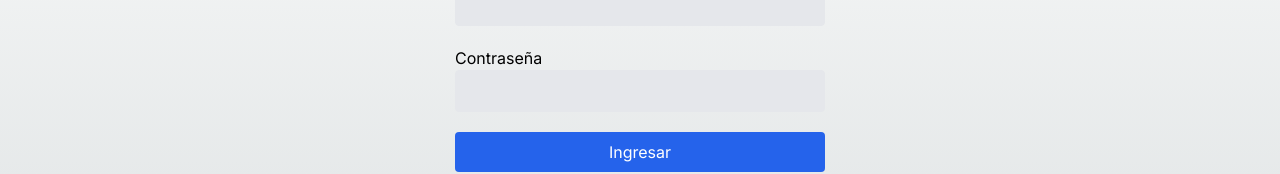
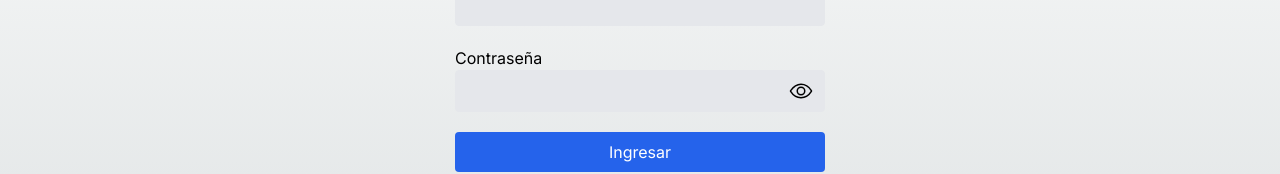
Before and after one commit to codewithleader/teslo-shop-nextjs14, a Next.js app: page /auth/login in a window 1280 px wide. Shown: the part 308-482 px from the top of the page. Built offline with nearby package versions, Linux system fonts and the light colour scheme.

Commit message:
LoginForm login auth.config.ts

```diff
--- a/src/actions/auth/login.ts
+++ b/src/actions/auth/login.ts
@@ -21,6 +21,7 @@ export async function authenticate(
           return 'Something went wrong.';
       }
     }
+    console.error(error);
     // throw error;
   }
 }
--- a/src/app/auth/login/ui/LoginForm.tsx
+++ b/src/app/auth/login/ui/LoginForm.tsx
@@ -1,10 +1,13 @@
 'use client';
 
+import { useState } from 'react';
+import { useFormState } from 'react-dom';
+import { IoEyeOffOutline, IoEyeOutline } from 'react-icons/io5';
 import { authenticate } from '@/actions';
-import { useFormState } from 'react-dom';
 
 export const LoginForm = () => {
   const [state, dispatch] = useFormState(authenticate, undefined);
+  const [isEyeOpen, setIsEyeOpen] = useState(true);
   console.log('LoginForm.tsx:', { state });
   return (
     <form action={dispatch} className="flex flex-col">
@@ -16,11 +19,25 @@ export const LoginForm = () => {
       />
 
       <label htmlFor="email">Contraseña</label>
-      <input
-        className="px-5 py-2 border bg-gray-200 rounded mb-5"
-        type="password"
-        name="password"
-      />
+      <div className="relative flex items-center mb-5">
+        <input
+          className="px-5 py-2 border bg-gray-200 rounded w-full pr-10"
+          type={isEyeOpen ? 'text' : 'password'}
+          name="password"
+        />
+        <button
+          type="button"
+          className="absolute inset-y-0 right-0 px-3 flex items-center justify-center bg-transparent"
+          onClick={() => setIsEyeOpen((prev) => !prev)}
+          aria-label={isEyeOpen ? 'Ocultar contraseña' : 'Mostrar contraseña'}
+        >
+          {isEyeOpen ? (
+            <IoEyeOutline size={24} />
+          ) : (
+            <IoEyeOffOutline size={24} />
+          )}
+        </button>
+      </div>
 
       <button type="submit" className="btn-primary">
         Ingresar
--- a/src/auth.config.ts
+++ b/src/auth.config.ts
@@ -1,5 +1,7 @@
 import NextAuth, { type NextAuthConfig } from 'next-auth';
 import credentials from 'next-auth/providers/credentials';
+import prisma from './lib/prisma';
+import bcryptjs from 'bcryptjs';
 import { z } from 'zod';
 
 export const authConfig: NextAuthConfig = {
@@ -15,11 +17,18 @@ export const authConfig: NextAuthConfig = {
           .safeParse(credentials);
         if (!parsedCredentials.success) return null;
         const { email, password } = parsedCredentials.data;
-        console.log({ email, password });
         // Buscar el correo
+        const user = await prisma.user.findUnique({
+          where: { email: email.toLowerCase() },
+        });
+        if (!user) return null;
         // Comparar las contraseñas
+        if (!bcryptjs.compareSync(password, user.password)) return null;
         // Regresar el usuario
-        return null;
+        // eslint-disable-next-line @typescript-eslint/no-unused-vars
+        const { password: _, ...userWithoutPassword } = user;
+        console.log(userWithoutPassword);
+        return userWithoutPassword;
       },
     }),
   ],
```
